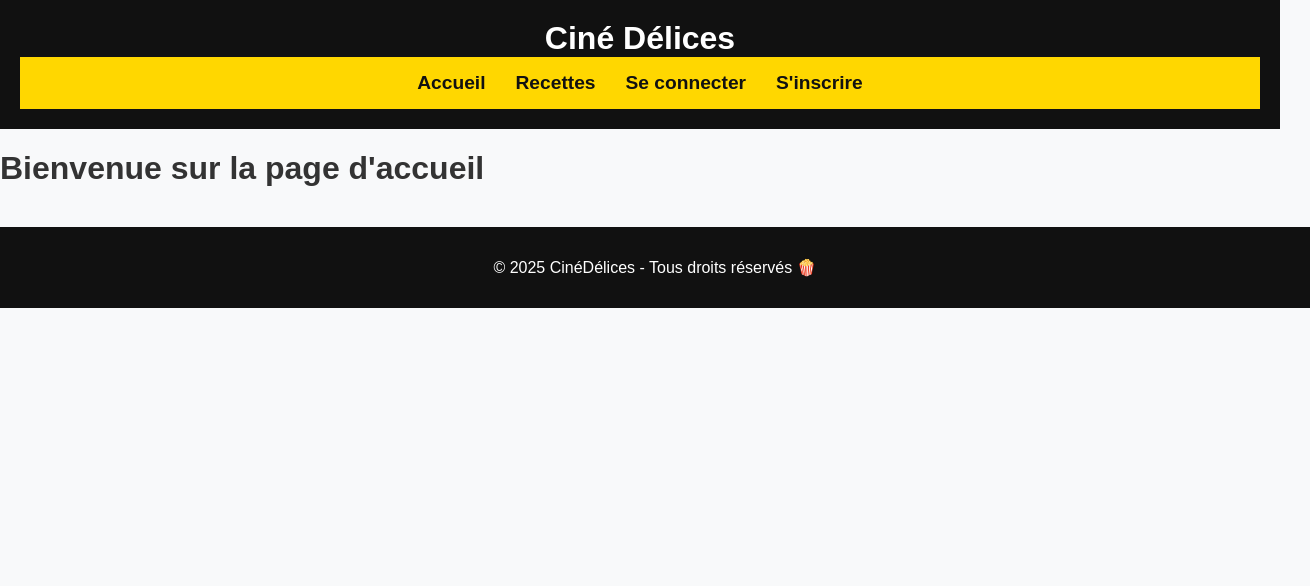
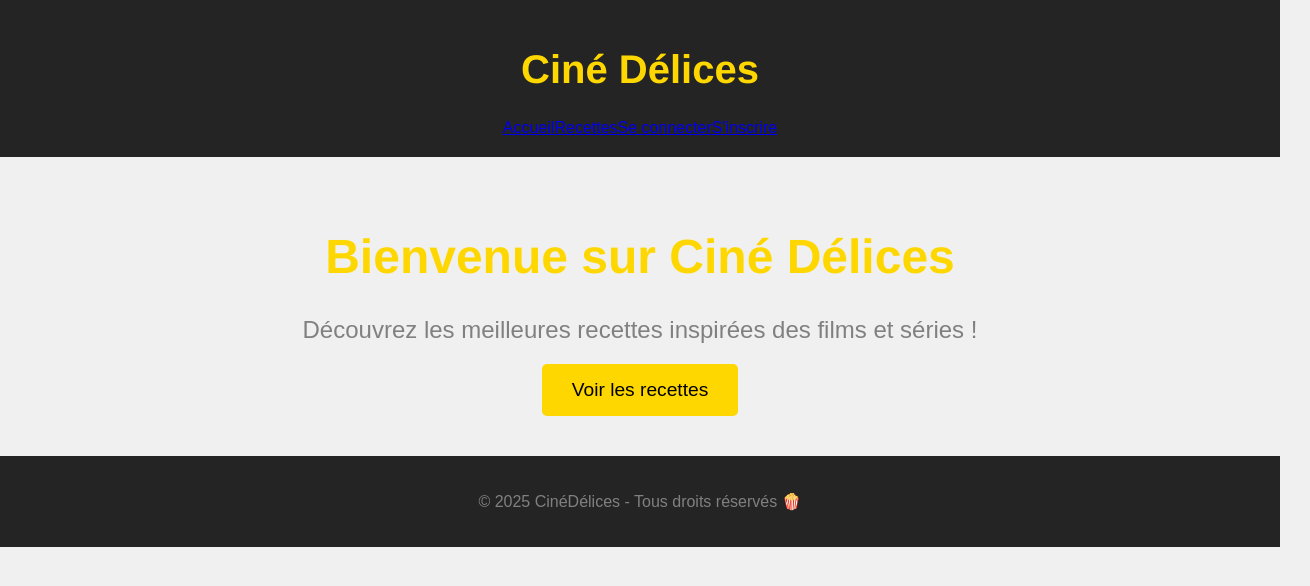
Before and after one commit to GREGORYDC85/Cine-Delices, a React (Vite) app in the folder frontend/: page / in a window 1280 px wide. Shown: the top 586 px of the page, 1310 px wide, since content can reach past the window. Built offline with nearby package versions, Linux system fonts and the light colour scheme.

Commit message:
Ajout des styles pour la page d'accueil et mise à jour du CSS

```diff
--- a/frontend/src/main.jsx
+++ b/frontend/src/main.jsx
@@ -1,12 +1,13 @@
-import React from "react";
-import ReactDOM from "react-dom/client";
-import { BrowserRouter } from "react-router-dom";
-import App from "./App";
+import { StrictMode } from "react";
+import { createRoot } from "react-dom/client";
+import App from "./App"; // Assure-toi que App est correctement importé
+import "./styles/global.css"; // Si tu utilises un fichier CSS global
 
-ReactDOM.createRoot(document.getElementById("root")).render(
-  <React.StrictMode>
-    <BrowserRouter>
-      <App />
-    </BrowserRouter>
-  </React.StrictMode>
+const rootElement = document.getElementById("root");
+const root = createRoot(rootElement);
+
+root.render(
+  <StrictMode>
+    <App />
+  </StrictMode>
 );
--- a/frontend/src/pages/Home.jsx
+++ b/frontend/src/pages/Home.jsx
@@ -1,3 +1,14 @@
-export default function Home() {
-  return <h1>Bienvenue sur la page d'accueil</h1>;
-}
+import React from 'react';
+import '../styles/global.css'; // Lier le fichier CSS spécifique à cette page
+
+const Home = () => {
+  return (
+    <div className="home">
+      <h1>Bienvenue sur Ciné Délices</h1>
+      <p>Découvrez les meilleures recettes inspirées des films et séries !</p>
+      <button>Voir les recettes</button>
+    </div>
+  );
+};
+
+export default Home;
--- a/frontend/src/styles/global.css
+++ b/frontend/src/styles/global.css
@@ -1,127 +1,70 @@
-/* 🎨 Variables de couleurs */
-:root {
-    --primary-color: #FFD700; /* Jaune */
-    --dark-color: #111; /* Noir */
-    --light-gray: #f8f9fa; /* Gris clair */
-    --text-color: #333; /* Gris foncé */
-    --white: #fff;
+/* Global Styles */
+body {
+    font-family: 'Arial', sans-serif;
+    background-color: #f0f0f0; /* Gris clair */
+    color: #333; /* Gris foncé pour le texte */
+    margin: 0;
+    padding: 0;
   }
 
-/* 🌍 Style global */
-body {
-    font-family: Arial, sans-serif;
-    margin: 0;
-    padding: 0;
-    background-color: var(--light-gray);
-    color: var(--text-color);
+  h1, h2, h3 {
+    font-family: 'Helvetica', sans-serif;
+    color: #FFD700; /* Jaune pour les titres */
   }
 
-/* 📌 Conteneur principal */
-.container {
-    width: 90%;
-    max-width: 1200px;
-    margin: auto;
-}
-
-/* 📌 Header */
+  /* Header */
   .header {
-    background-color: var(--dark-color);
-    color: var(--white);
+    background-color: #242424; /* Noir */
+    color: white;
     padding: 20px;
     text-align: center;
   }
 
   .header h1 {
-    font-size: 2em;
-    margin: 0;
+    font-size: 2.5em;
   }
 
-/* 📌 Navigation */
-.navbar {
-    display: flex;
-    justify-content: center;
-    background-color: var(--primary-color);
-    padding: 15px;
+  /* Home Section */
+  .home {
+    text-align: center;
+    padding: 40px;
   }
 
-.navbar a {
-    color: var(--dark-color);
-    text-decoration: none;
-    font-size: 1.2em;
-    margin: 0 15px;
-    font-weight: bold;
+  .home h1 {
+    font-size: 3em;
+    color: #FFD700; /* Jaune */
   }
 
-.navbar a:hover {
-    text-decoration: underline;
+  .home p {
+    font-size: 1.5em;
+    color: #808080; /* Gris */
+    margin: 20px 0;
   }
 
-/* 📌 Page d'accueil */
-.home-container {
-    text-align: center;
-    padding: 40px 20px;
+  /* Buttons */
+  button {
+    background-color: #FFD700; /* Jaune */
+    border: none;
+    color: black;
+    padding: 15px 30px;
+    font-size: 1.2em;
+    cursor: pointer;
+    border-radius: 5px;
   }
 
-.hero {
-    background-color: var(--primary-color);
-    color: var(--dark-color);
-    padding: 40px;
-    border-radius: 10px;
-    max-width: 800px;
-    margin: auto;
-    box-shadow: 0 4px 10px rgba(0, 0, 0, 0.2);
+  button:hover {
+    background-color: #ffcc00; /* Jaune foncé */
   }
 
-.hero h1 {
-    font-size: 2.5em;
-    margin-bottom: 10px;
-}
-
-.hero p {
-    font-size: 1.2em;
-    line-height: 1.6;
-}
-
-.home-content {
-    margin-top: 30px;
-}
-
-.hero-image {
-    width: 100%;
-    max-width: 600px;
-    border-radius: 10px;
-    box-shadow: 0 4px 10px rgba(255, 193, 7, 0.5);
-}
-
-/* 📌 Footer */
+  /* Footer */
   .footer {
-    background-color: var(--dark-color);
-    color: var(--white);
-    text-align: center;
-    padding: 15px;
-    position: relative;
-    bottom: 0;
-    width: 100%;
-    margin-top: 40px;
-}
-
-/* 📌 Responsive Design */
-@media (max-width: 768px) {
-    .hero h1 {
-        font-size: 2em;
-    }
-
-    .hero p {
-        font-size: 1em;
-    }
-
-    .navbar {
-        flex-direction: column;
+    background-color: #242424; /* Noir */
+    color: white;
+    padding: 20px;
     text-align: center;
   }
 
-    .navbar a {
-        display: block;
-        margin: 10px 0;
+  .footer p {
+    font-size: 1em;
+    color: #808080; /* Gris */
   }
-}
--- a/frontend/vite.config.js
+++ b/frontend/vite.config.js
@@ -1,12 +1,11 @@
 import { defineConfig } from "vite";
 import react from "@vitejs/plugin-react";
 
-// Configuration de Vite
 export default defineConfig({
   plugins: [react()],
   server: {
-    port: 3000, // Assure-toi que ce port est bien configuré
-    open: true, // Ouvre automatiquement dans le navigateur à chaque démarrage
+    port: 8080, // Vérifie que le port est bien 3000
+    open: true, // Ouvre automatiquement dans le navigateur
   },
-  base: "./", // Important pour les chemins relatifs si tu déploies plus tard
+  base: "/", // Assure que la base est bien définie
 });
```
Also changed, not shown: frontend/src/App.jsx (+5 -4 lines), 2 other files (tests, documents, lock files or other folders). Lines whose indentation alone changed are shown as unchanged.
